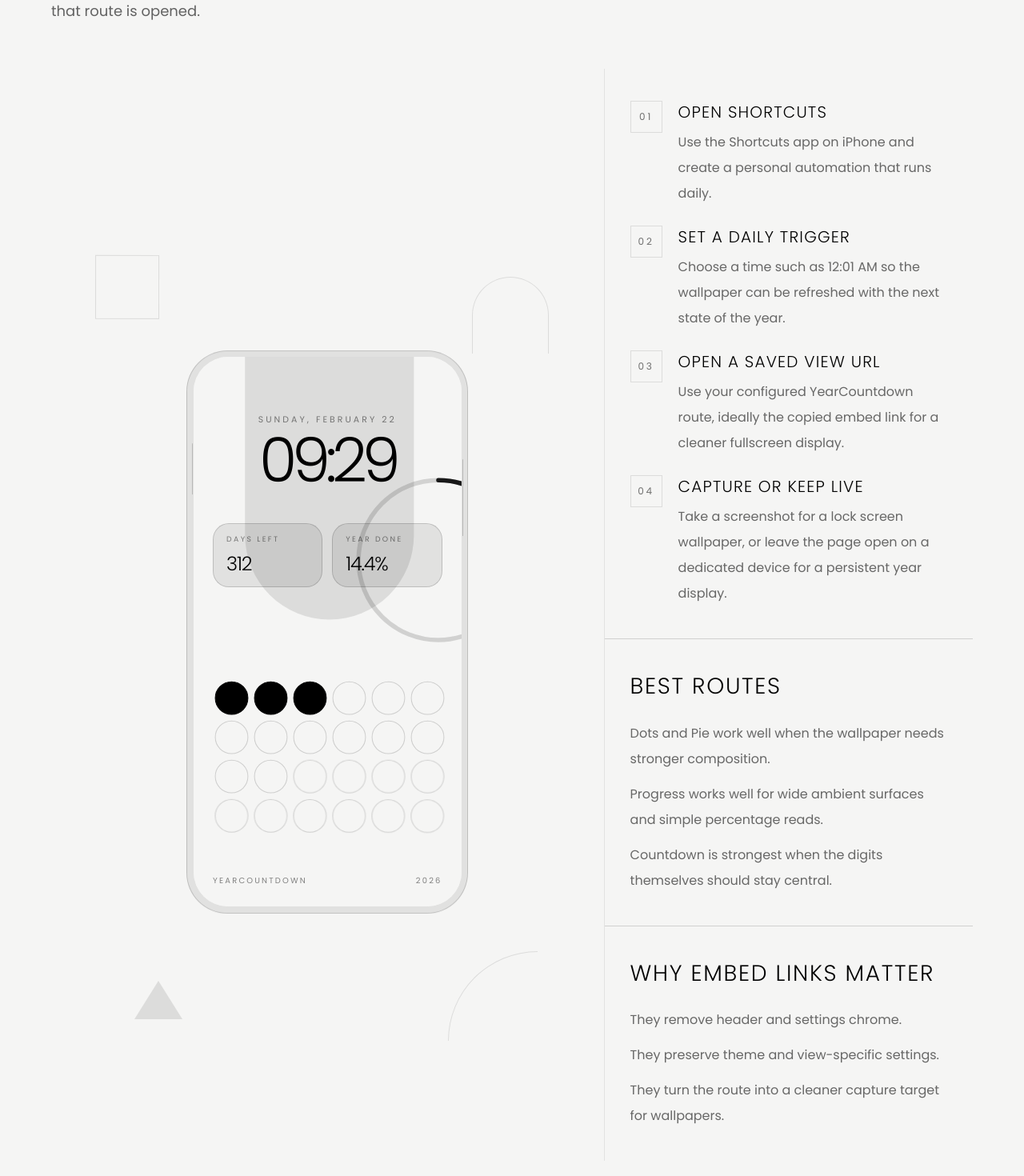
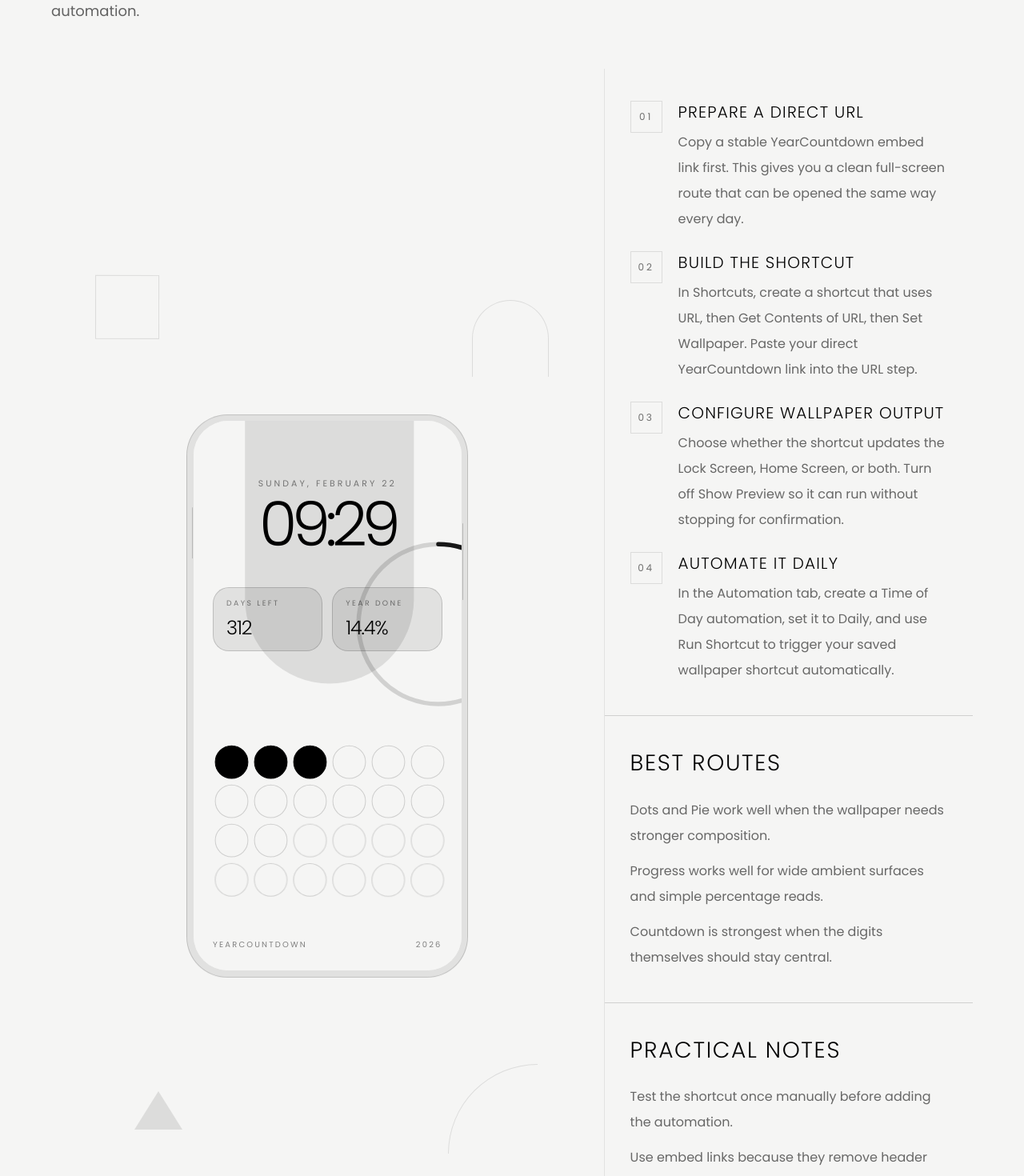
Before and after one commit to YearCountdown/YearCountdown.github.io, a React (Vite) app: page / in a window 1280 px wide. Shown: the part 4120-5590 px from the top of the page at 80% size. Built offline with nearby package versions, Linux system fonts and the light colour scheme.

Commit message:
clarify iphone setup steps

```diff
--- a/src/components/home/HomepageSections.jsx
+++ b/src/components/home/HomepageSections.jsx
@@ -68,20 +68,20 @@
 
 const WALLPAPER_STEPS = [
   {
-    title: 'Open Shortcuts',
-    body: 'Use the Shortcuts app on iPhone and create a personal automation that runs daily.',
+    title: 'Prepare A Direct URL',
+    body: 'Copy a stable YearCountdown embed link first. This gives you a clean full-screen route that can be opened the same way every day.',
   },
   {
-    title: 'Set A Daily Trigger',
-    body: 'Choose a time such as 12:01 AM so the wallpaper can be refreshed with the next state of the year.',
+    title: 'Build The Shortcut',
+    body: 'In Shortcuts, create a shortcut that uses URL, then Get Contents of URL, then Set Wallpaper. Paste your direct YearCountdown link into the URL step.',
   },
   {
-    title: 'Open A Saved View URL',
-    body: 'Use your configured YearCountdown route, ideally the copied embed link for a cleaner fullscreen display.',
+    title: 'Configure Wallpaper Output',
+    body: 'Choose whether the shortcut updates the Lock Screen, Home Screen, or both. Turn off Show Preview so it can run without stopping for confirmation.',
   },
   {
-    title: 'Capture Or Keep Live',
-    body: 'Take a screenshot for a lock screen wallpaper, or leave the page open on a dedicated device for a persistent year display.',
+    title: 'Automate It Daily',
+    body: 'In the Automation tab, create a Time of Day automation, set it to Daily, and use Run Shortcut to trigger your saved wallpaper shortcut automatically.',
   },
 ];
 
@@ -95,11 +95,11 @@
     ],
   },
   {
-    title: 'Why Embed Links Matter',
+    title: 'Practical Notes',
     items: [
-      'They remove header and settings chrome.',
-      'They preserve theme and view-specific settings.',
-      'They turn the route into a cleaner capture target for wallpapers.',
+      'Test the shortcut once manually before adding the automation.',
+      'Use embed links because they remove header and settings chrome.',
+      'The copied link preserves the active theme and view-specific settings.',
     ],
   },
 ];
@@ -141,7 +141,7 @@
         id="setup"
         eyebrow="Wallpaper And Setup"
         title="Use YearCountdown on an iPhone lock screen."
-        body="A configured view route can become a daily lock screen wallpaper or a live display. The cleanest path is to use an embed link and automate how that route is opened."
+        body="The clean path is to copy a stable embed URL, build one Shortcut that sets the wallpaper from that URL, then run it daily with a Time of Day automation."
         shapeVariant="signal"
       >
         <div className="grid gap-px bg-black/8 dark:bg-white/8 lg:grid-cols-[minmax(0,1.2fr)_minmax(0,0.8fr)]">
```
